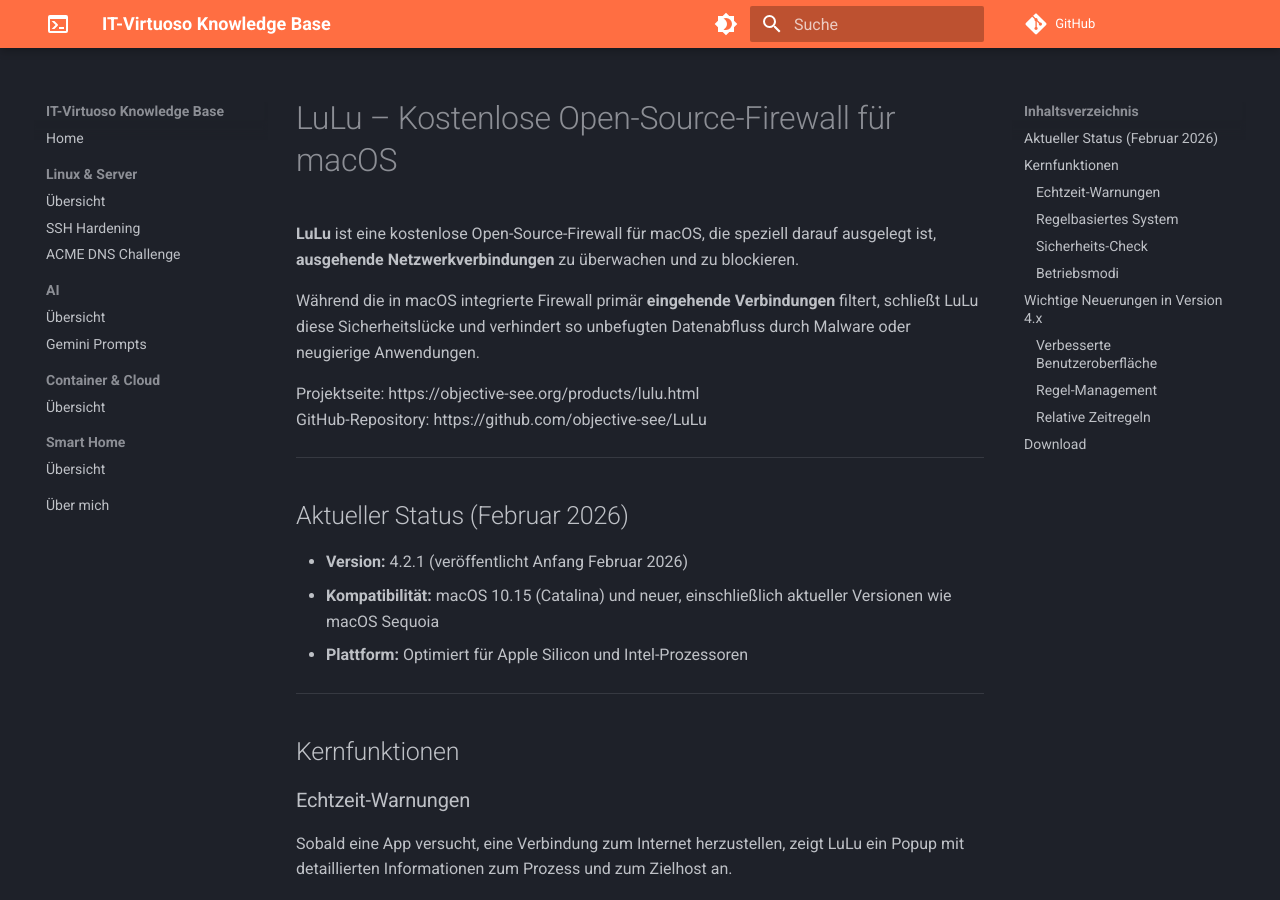
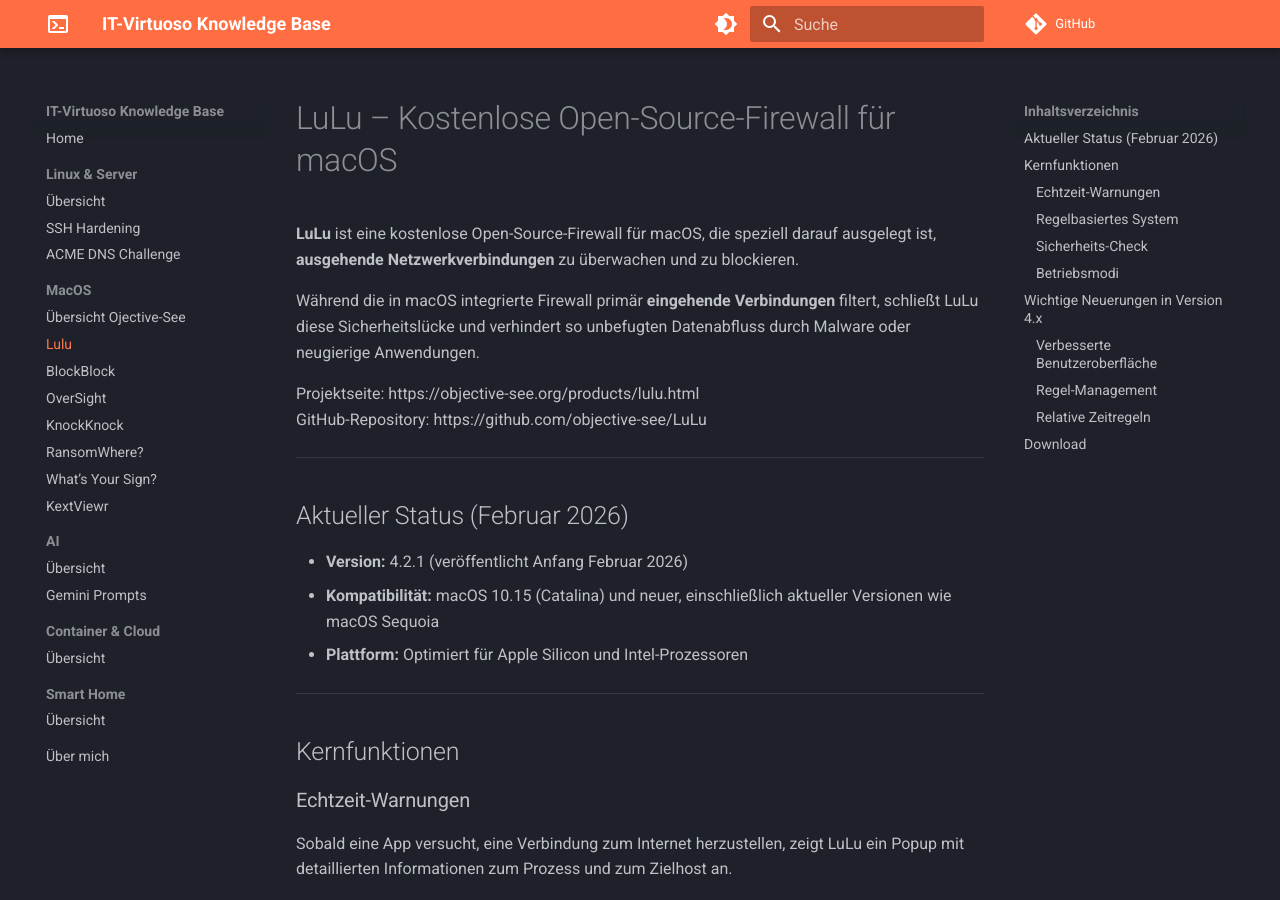
Before and after one commit to rombey86/mkdocs, an MkDocs documentation site: the page built from docs/macOS/lulu.md, in a window 1280 px wide and 900 px high. Built offline with MkDocs 1.6.1 and Material for MkDocs 9.7.7, drawn with Linux system fonts in a browser that asks for light colours; comment, search, counter and statistics services are not loaded.

Commit message:
Update mkdocs.yml

```diff
--- a/mkdocs.yml
+++ b/mkdocs.yml
@@ -59,6 +59,15 @@ nav:
       - Übersicht: linux/index.md
       - SSH Hardening: linux/ssh-hardening.md
       - ACME DNS Challenge: linux/acme-dns.md
+  - MacOS:
+      - Übersicht Ojective-See: macOS/objective-see.md
+      - Lulu: macOS/lulu.md
+      - BlockBlock: macOS/blockblock.md
+      - OverSight: macOS/oversight.md
+      - KnockKnock: macOS/knockknock.md
+      - RansomWhere?: macOS/ransomwhere.md
+      - What’s Your Sign?: macOS/whatsyoursight.md
+      - KextViewr: macOS/kextviewr.md
   - AI:
       - Übersicht: ai/index.md
       - Gemini Prompts: ai/gemini-prompts.md
```
